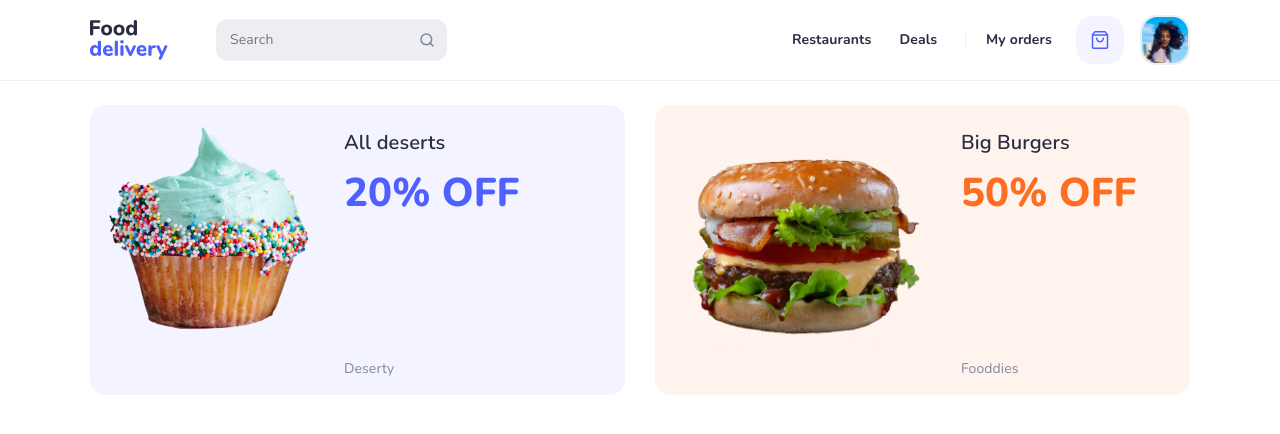
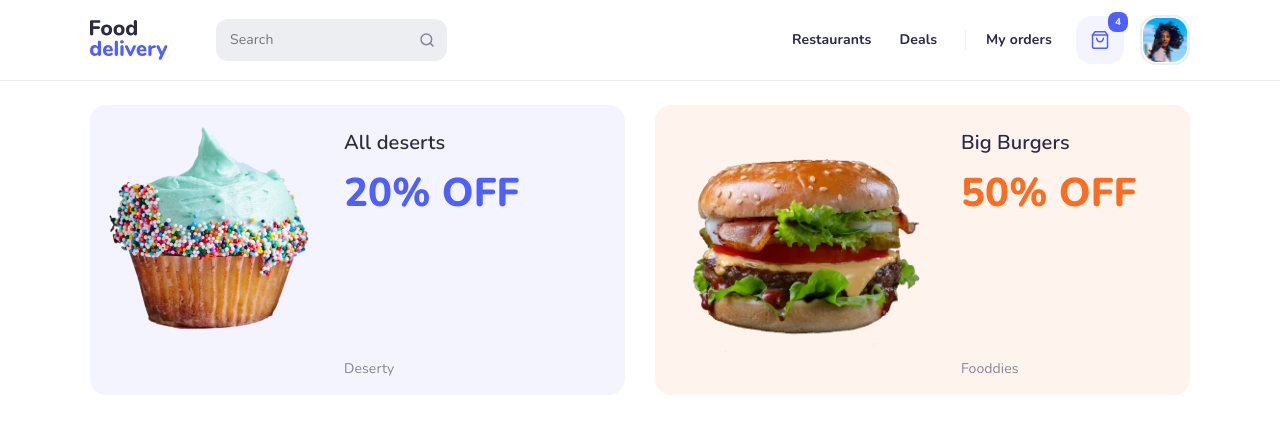
Before and after one commit to analebyodkina/VITE-react-delivery, a React (Vite) app: page / in a window 1280 px wide. Shown: the top 434 px of the page. Built offline with nearby package versions, Linux system fonts and the light colour scheme.

Commit message:
finished header for desktop

```diff
--- a/src/Scss/_mixins.scss
+++ b/src/Scss/_mixins.scss
@@ -40,6 +40,11 @@
   justify-content: space-between;
   align-items: center;
 }
+@mixin flex-center {
+  display: flex;
+  justify-content: center;
+  align-items: center;
+}
 
 @mixin desktop-small-1200 {
   @media (max-width: $desktop-small) {
--- a/src/components/UI/Header/Header.jsx
+++ b/src/components/UI/Header/Header.jsx
@@ -11,9 +11,9 @@ const Header = () => {
     return (
         <header className={style.header}>
             <div className={`container ${style.header__container}`}>
-                <a href="/" className={style.header__logo}>
+                <Link to={'/'} className={style.header__logo}>
                     <img src={Logo} alt="food delivery" />
-                </a>
+                </Link>
                 <div className={style.header__serch}>
                     <Input />
                 </div>
@@ -30,17 +30,14 @@ const Header = () => {
                     <BoxIcon />
                     <div className={style.headerBusket__counter}>4</div>
                 </div>
-                <div className={style.header__profile}>
+                <Link to={'/profile'} className={style.header__profile}>
                     <img src={Avatar} alt="avatar" />
-                </div>
+                </Link>
             </div>
 
 
 
-        {/* <Link to={'/'}>Home
-       </Link>
-       <Link to={'/profile'}>Profile
-       </Link>  */}
+
 
 
 
--- a/src/components/UI/Header/Header.module.scss
+++ b/src/components/UI/Header/Header.module.scss
@@ -7,22 +7,18 @@
     &__container {
         display: flex;
         align-items: center;
-
     }
     &__logo {
         max-width: 78rem;
         margin-right: 48rem;
     }
-
     &__nav {
         margin-left: auto;
         margin-right: 24rem;
     }
-
     &__ul {
         display: flex;
     }
-
     &__li {
         margin-right: 28rem;
         a{
@@ -40,15 +36,12 @@
     }
     &__profile {
         max-width: 50rem;
+        padding: 1rem;
         border-radius: $radius;
         border: 2px solid $btn-bg;
         margin-left: 16rem;
-        cursor: pointer;
     }
-    }
-
-
-
+}
 .headerBusket {
     max-width: 48rem;
     height: 48rem;
@@ -56,10 +49,17 @@
     cursor: pointer;
     background: $bg-blue;
     border-radius: $radius;
-    display: flex;
-    align-items: center;
-    justify-content: center;
-
+    @include flex-center;
+    position: relative;
     &__counter {
+        position: absolute;
+        top: -4rem;
+        right: -4rem;
+        width: 20rem;
+        height: 20rem;
+        @include flex-center;
+        @include text ($ff, 10rem, 14rem, 700, $color-white);
+        background: $color-primary;
+        border-radius: 8px;
     }
 }
```
